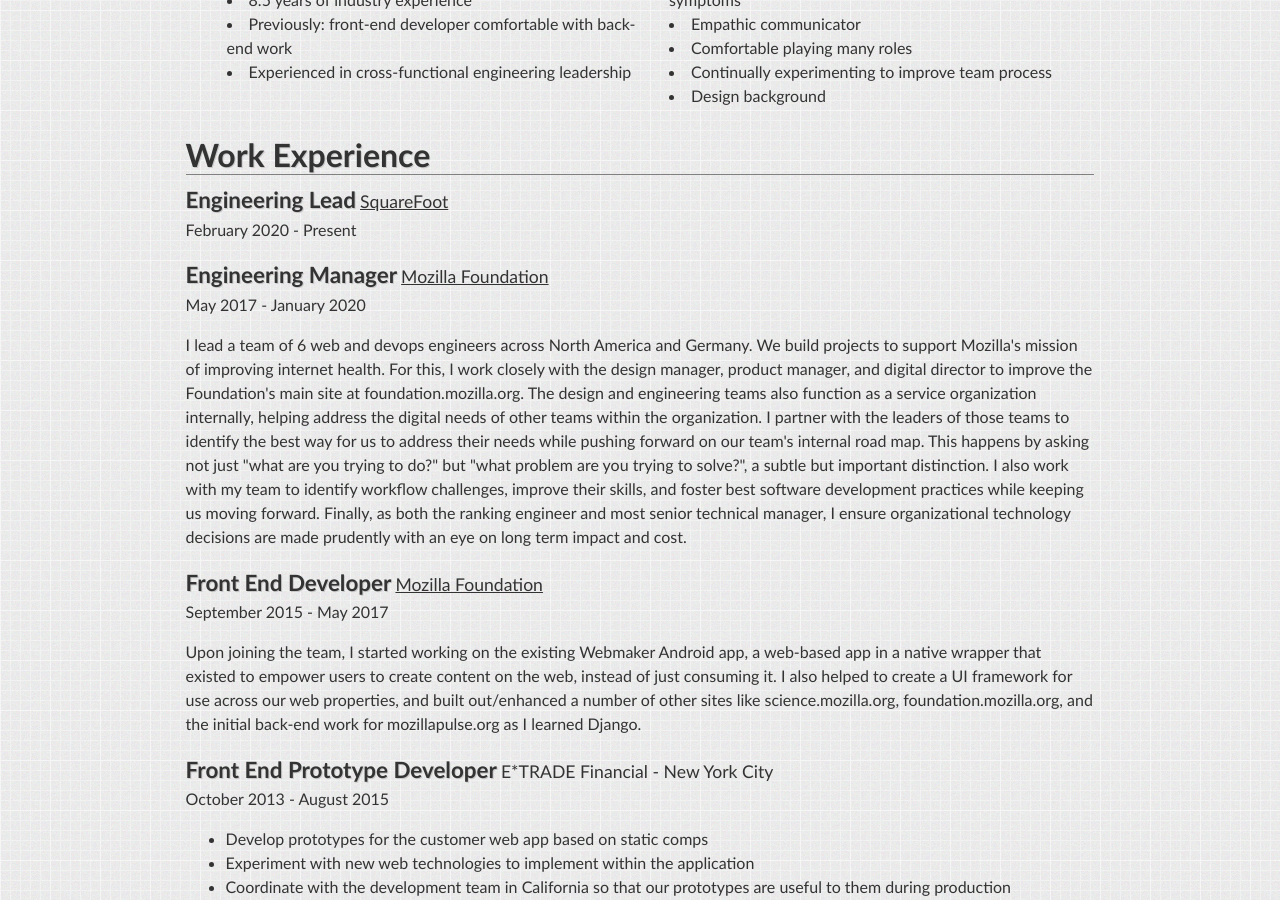
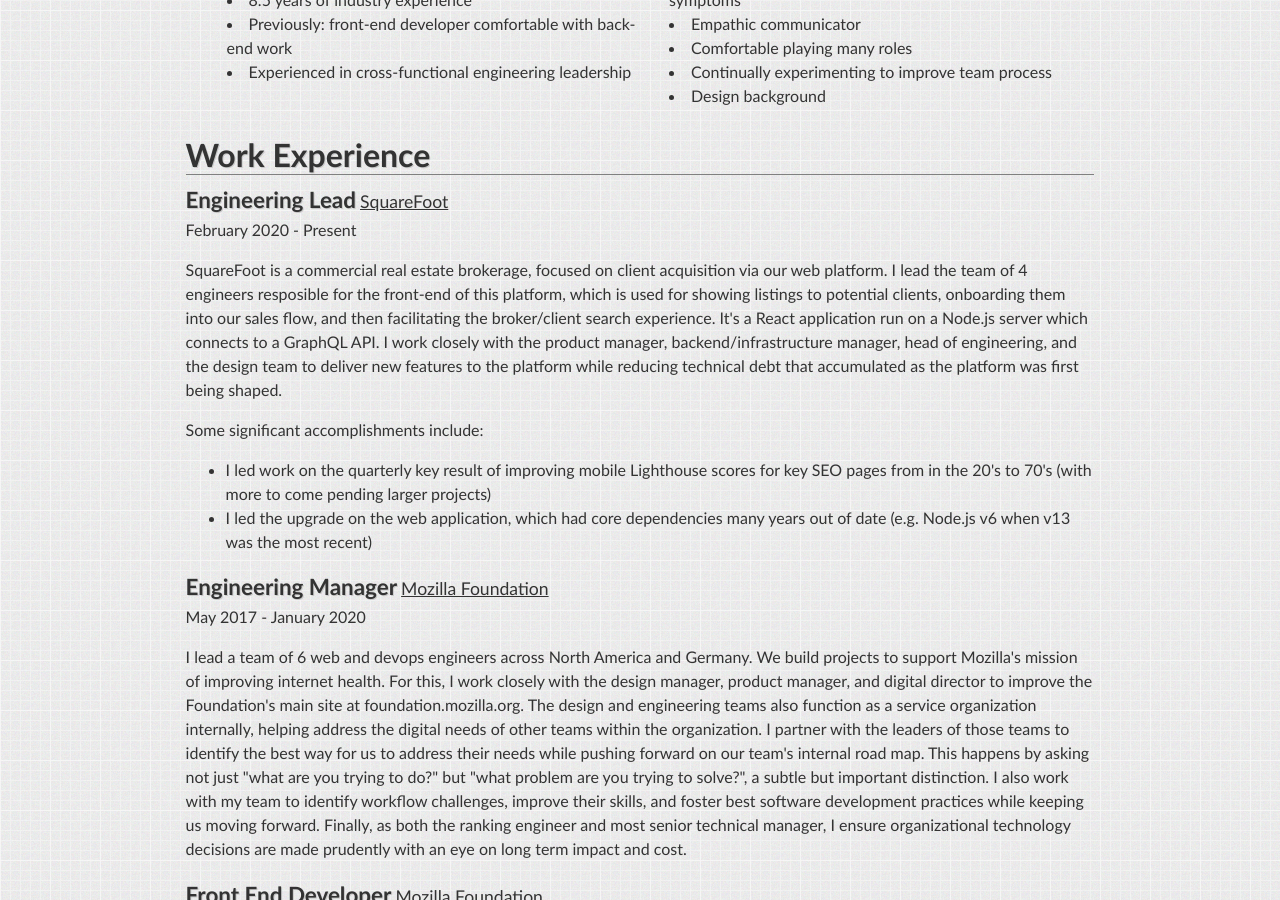
Before and after one commit to alanmoo/alanmooiman-dot-com, a Jekyll site: the page resume/index.html, which Jekyll copies as it is, in a window 1280 px wide and 900 px high, scrolled down 340 px. Built offline with Jekyll 4.4.1, drawn with Linux system fonts in a browser that asks for light colours.

Commit message:
Add SquareFoot experience to resume

```diff
--- a/resume/index.html
+++ b/resume/index.html
@@ -73,6 +73,13 @@
 				<div class="organization"><a href="https://squarefoot.com">SquareFoot</a></div>
 				<div class="organization_dates">February 2020 - Present</div>
 				<p>
+					SquareFoot is a commercial real estate brokerage, focused on client acquisition via our web platform. I lead the team of 4 engineers resposible for the front-end of this platform, which is used for showing listings to potential clients, onboarding them into our sales flow, and then facilitating the broker/client search experience. It's a React application run on a Node.js server which connects to a GraphQL API. I work closely with the product manager, backend/infrastructure manager, head of engineering, and the design team to deliver new features to the platform while reducing technical debt that accumulated as the platform was first being shaped.
+				</p>
+				<p>Some significant accomplishments include:
+					<ul>
+						<li>I led work on the quarterly key result of improving mobile Lighthouse scores for key SEO pages from in the 20's to 70's (with more to come pending larger projects)</li>
+						<li>I led the upgrade on the web application, which had core dependencies many years out of date (e.g. Node.js v6 when v13 was the most recent)</li>
+					</ul>
 				</p>
 			</div>
 			<div class="resume_item">
```
